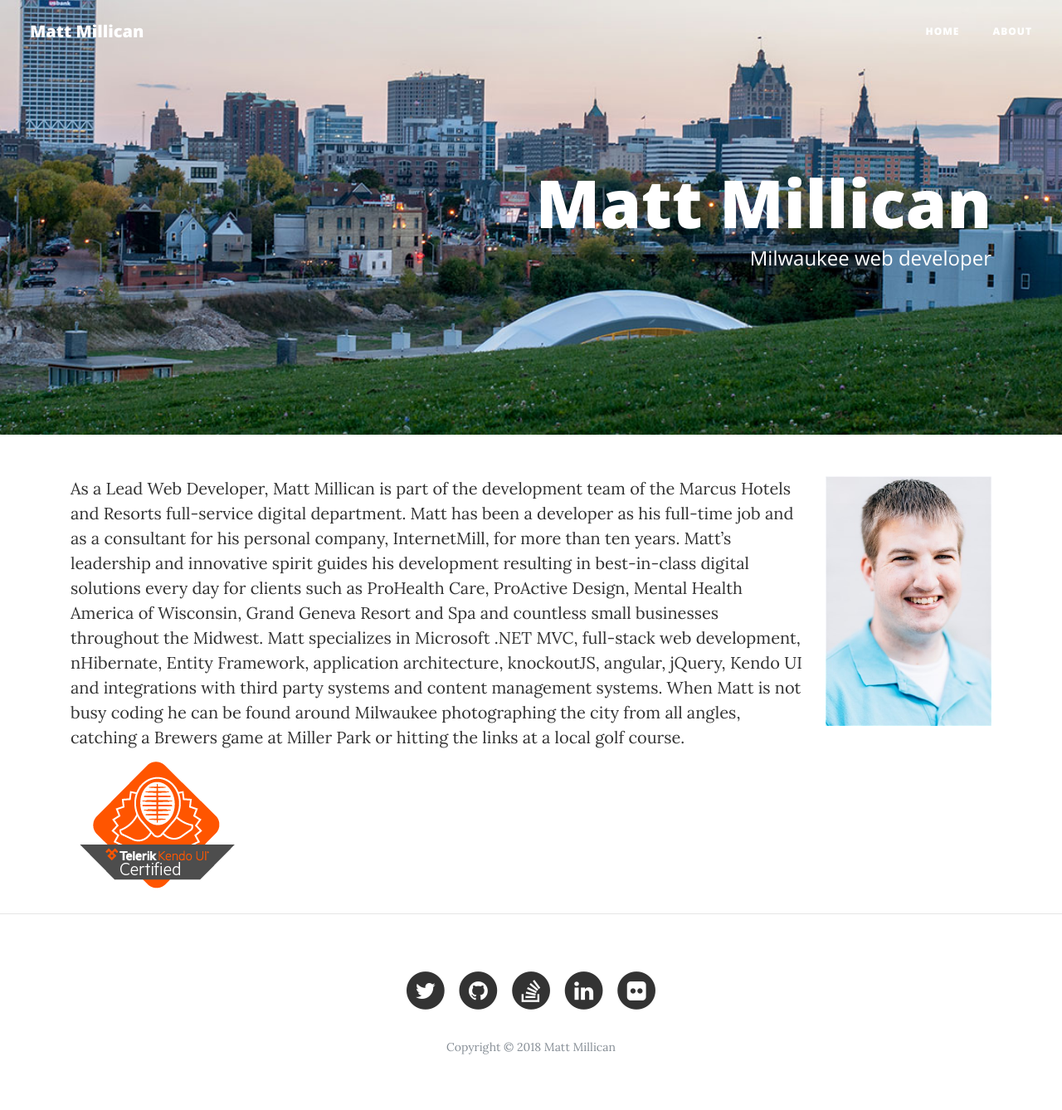
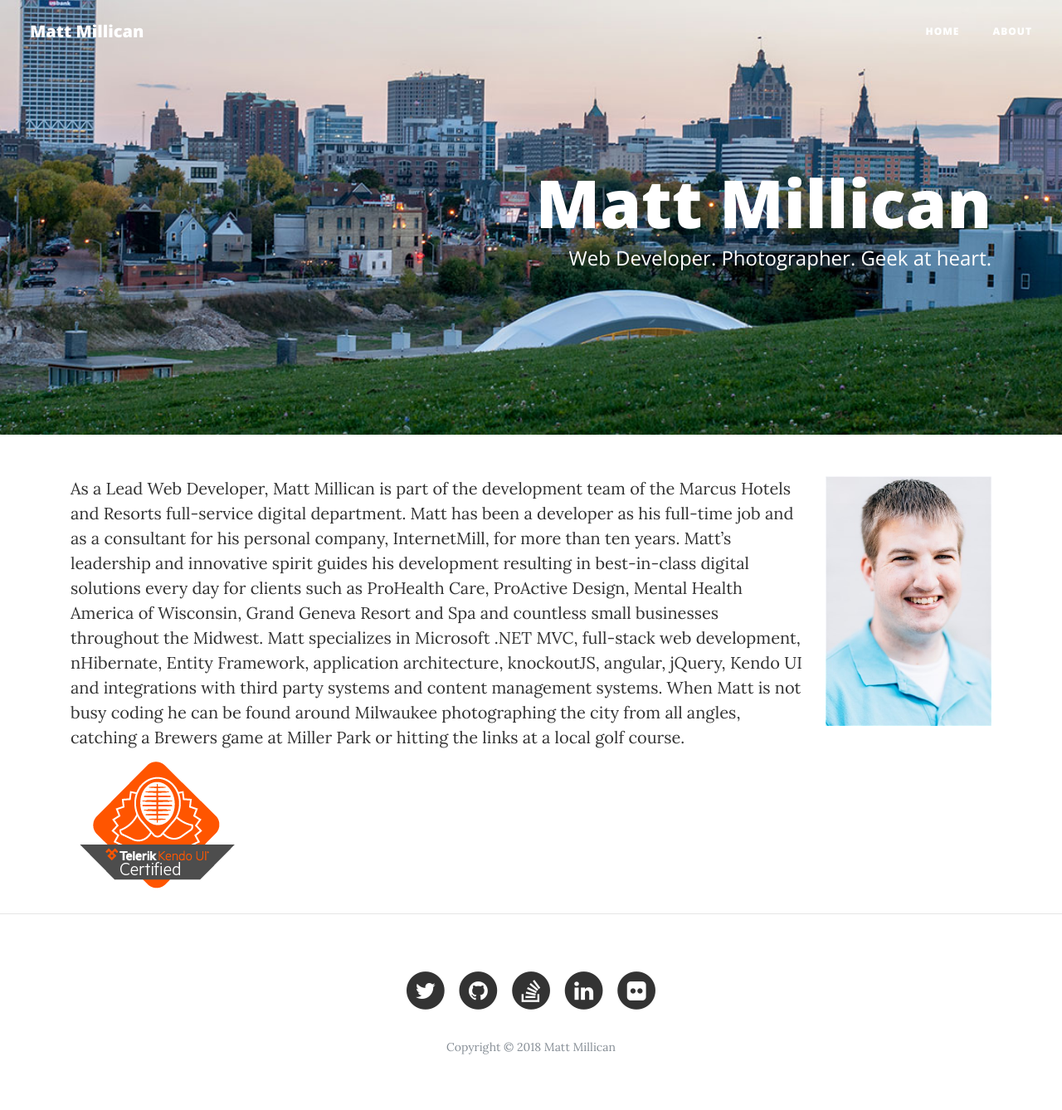
Before and after one commit to mmillican/mmillican.github.io, a Jekyll site: the page built from about.html, in a window 1280 px wide. Shown: the whole page at 83% size. Built offline with Jekyll 4.4.1, drawn with Linux system fonts in a browser that asks for light colours; comment, search, counter and statistics services are not loaded; some of the changed lines change nothing that is shown.

Commit message:
Remove about page description so it uses the site default

```diff
--- a/about.html
+++ b/about.html
@@ -1,6 +1,6 @@
 ---
 layout: page
-description: 'Milwaukee web developer'
+# description: 'Milwaukee web developer'
 header-img: 'img/mke-skyline-02.jpg'
 redirect_from: /about/
 ---
```
